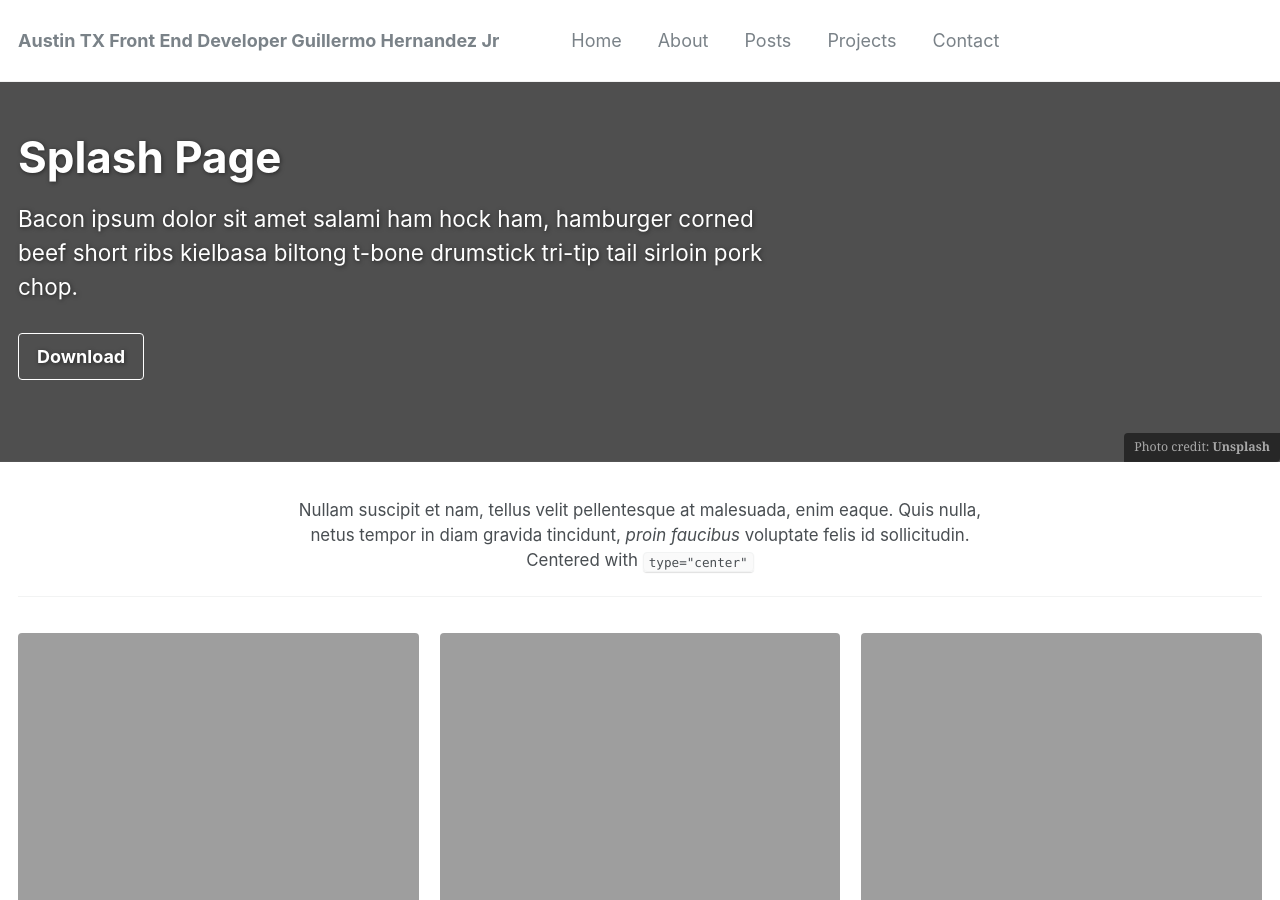
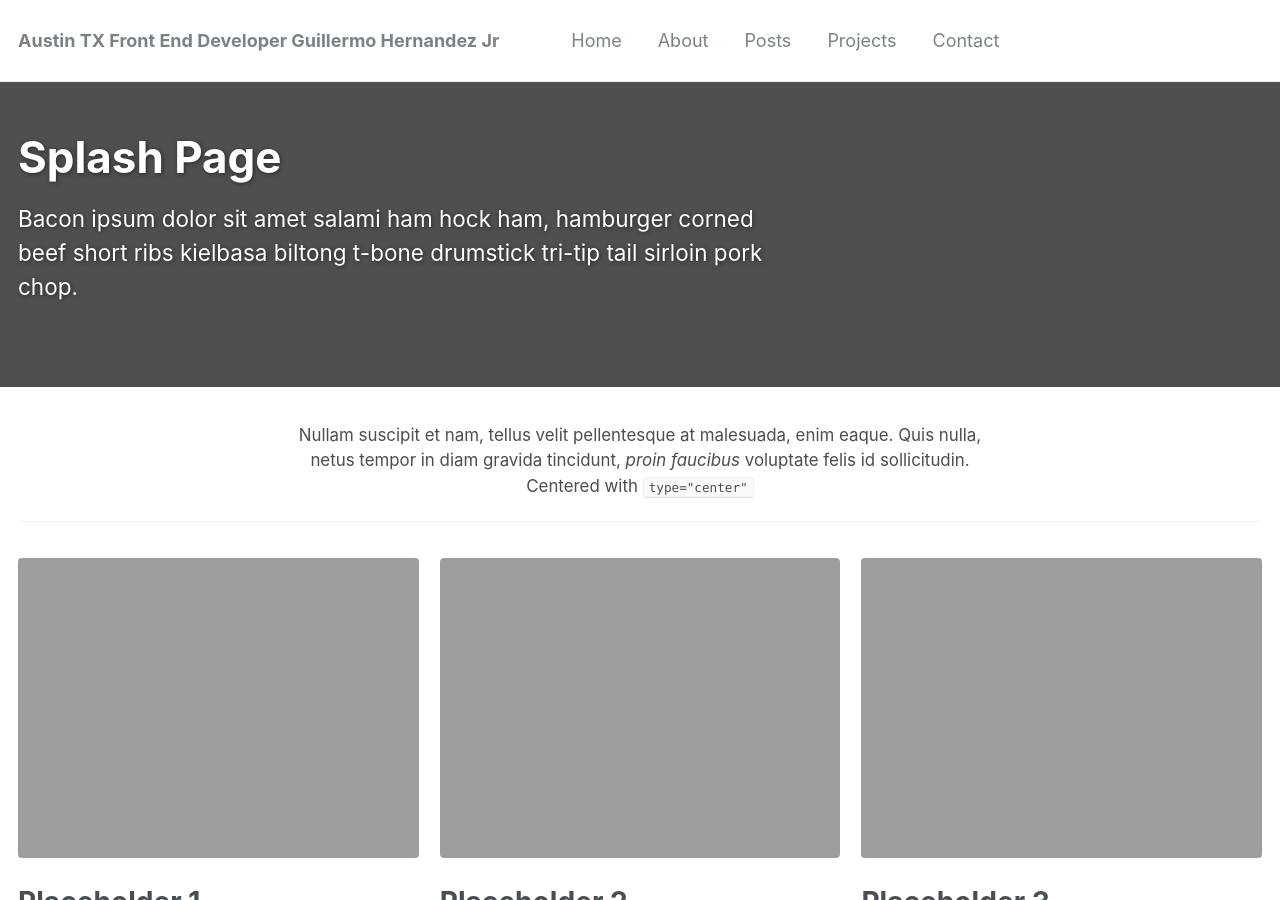
Before and after one commit to guillermohernandez/guillermohernandez.github.io, a Jekyll site: the page built from _pages/home.md, in a window 1280 px wide and 900 px high. Built offline with Jekyll 4.4.1, drawn with Linux system fonts in a browser that asks for light colours.

Commit message:
Update home.md

```diff
--- a/_pages/home.md
+++ b/_pages/home.md
@@ -7,9 +7,6 @@ header:
   overlay_color: "#000"
   overlay_filter: "0.5"
   overlay_image: unsplash-image-1.jpg
-  cta_label: "Download"
-  cta_url: "https://github.com/mmistakes/minimal-mistakes/"
-  caption: "Photo credit: [**Unsplash**](https://unsplash.com)"
 excerpt: "Bacon ipsum dolor sit amet salami ham hock ham, hamburger corned beef short ribs kielbasa biltong t-bone drumstick tri-tip tail sirloin pork chop."
 intro:
   - excerpt: 'Nullam suscipit et nam, tellus velit pellentesque at malesuada, enim eaque. Quis nulla, netus tempor in diam gravida tincidunt, *proin faucibus* voluptate felis id sollicitudin. Centered with `type="center"`'
```
